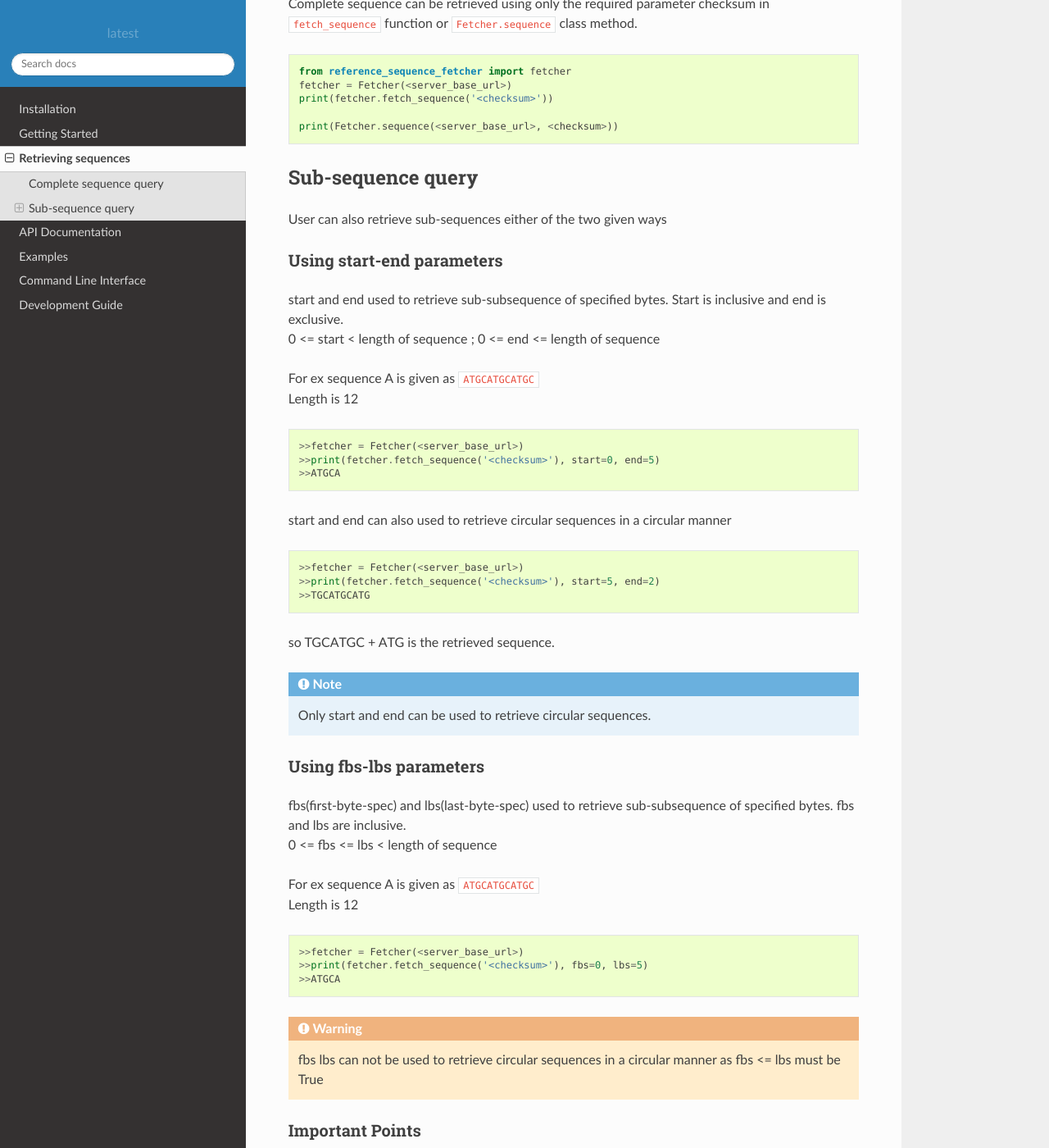
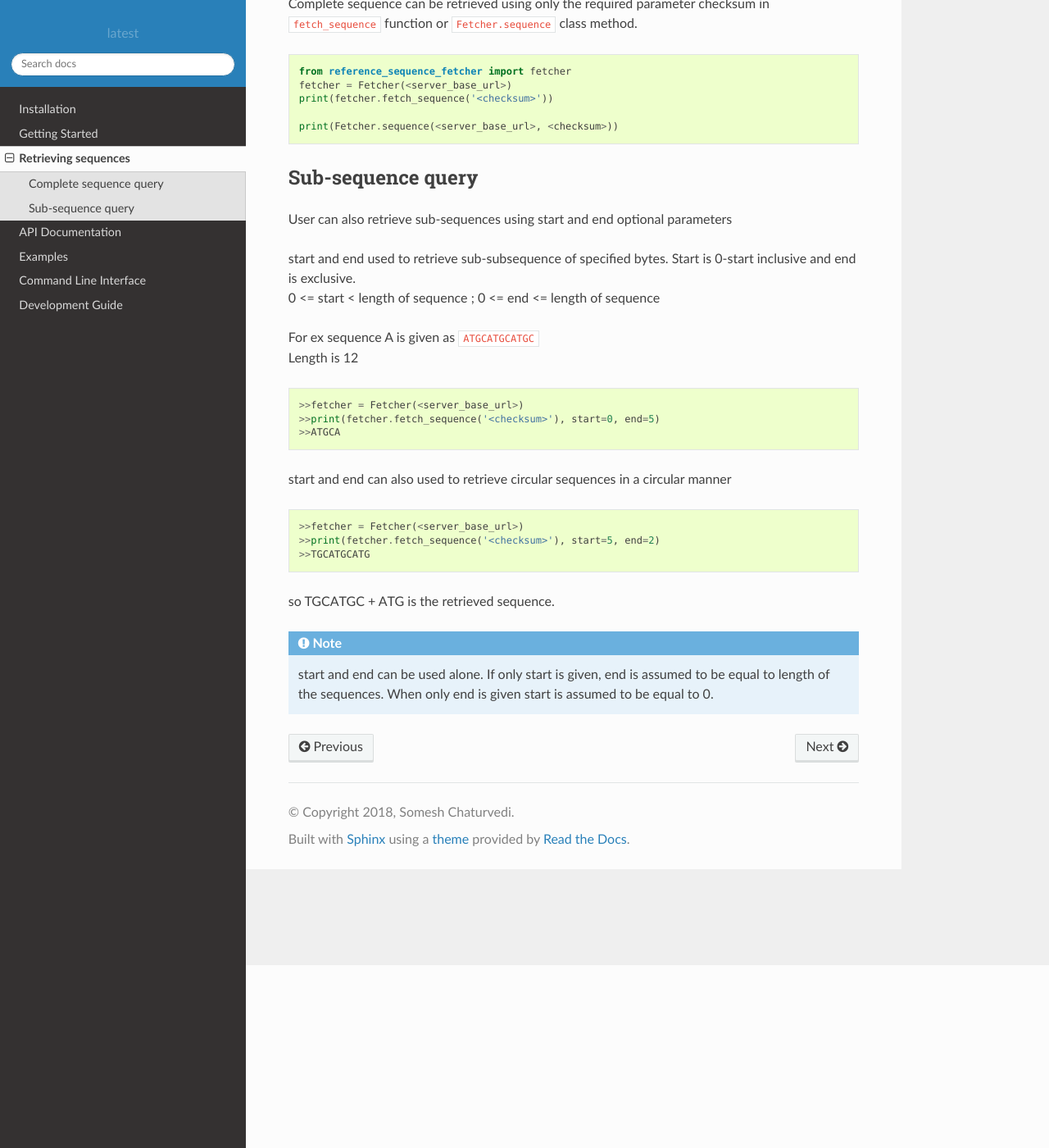
Before and after one commit to someshc8i/reference-sequence-fetcher, a Sphinx documentation site: the page built from docs/sequences.rst, in a window 1280 px wide and 1400 px high, scrolled down 223 px. Shown: the whole window at 82% size. Built offline with Sphinx 7.4.7 and the Read the Docs theme 2.0.0, drawn with Linux system fonts in a browser that asks for light colours; some of the changed text lies outside the part shown.

```diff
--- a/docs/getting_started.rst
+++ b/docs/getting_started.rst
@@ -8,7 +8,7 @@ The first thing you’ll need to do to get started is install ChatterBot.
 
    pip install reference_sequence_fetcher
 
-See :ref:`Installation<installation>` for options for alternative installation methods.
+See Installation for options for alternative installation methods.
 
 Create a new Fetcher instance
 ==============================
@@ -39,7 +39,7 @@ will be given in the API documentaion section.
 
    print(fetcher.fetch_sequence('<checksum>'))
 
-   print(fetcher.fetch_sequence('<checksum>', fbs=0, lbs=10))
+   print(fetcher.fetch_sequence('<checksum>', start=0, end=10))
 
 Fetch metadata
 ==============
--- a/docs/sequences.rst
+++ b/docs/sequences.rst
@@ -23,12 +23,9 @@ Complete sequence can be retrieved using only the required parameter checksum in
 Sub-sequence query
 ==================
 
-User can also retrieve sub-sequences either of the two given ways
+User can also retrieve sub-sequences using start and end optional parameters
 
-Using start-end parameters
---------------------------
-
-start and end used to retrieve sub-subsequence of specified bytes. Start is inclusive
+start and end used to retrieve sub-subsequence of specified bytes. Start is 0-start inclusive
 and end is exclusive. |n|
 0 <= start < length of sequence ; 0 <= end <= length of sequence
 
@@ -55,39 +52,5 @@ so TGCATGC + ATG is the retrieved sequence.
 
 .. note ::
 
-    Only start and end can be used to retrieve circular sequences.
-
-
-
-
-Using fbs-lbs parameters
-------------------------
-
-fbs(first-byte-spec) and lbs(last-byte-spec) used to retrieve sub-subsequence of specified bytes. fbs
-and lbs are inclusive. |n|
-0 <= fbs <= lbs < length of sequence
-
-For ex sequence A is given as ``ATGCATGCATGC`` |n|
-Length is 12 |n|
-
-.. code-block:: python
-
-
-    >>fetcher = Fetcher(<server_base_url>)
-    >>print(fetcher.fetch_sequence('<checksum>'), fbs=0, lbs=5)
-    >>ATGCA
-
-.. warning ::
-
-    fbs lbs can not be used to retrieve circular sequences in a circular manner as fbs <= lbs must be True
-
-
-Important Points
-----------------
-
- * start-end passes as query params where fbs-lbs are byte values passed in Range header
- * fbs-lbs should be used in case of non-circular retrieval
- * start-end must be used in case of circular retrieval
- * start and end can be used alone. If only start is given, end is assumed to be equal to length of the sequences. When only end is given start is assumed to be equal to 0.
- * fbs and lbs can not used alone
- * start-end can not be used with fbs-lbs
+    start and end can be used alone. If only start is given, end is assumed to
+    be equal to length of the sequences. When only end is given start is assumed to be equal to 0.
```
Also changed, not shown: docs/api_documentation.rst (+2 -8 lines), docs/cli.rst (+5 -13 lines), 1 other file.
